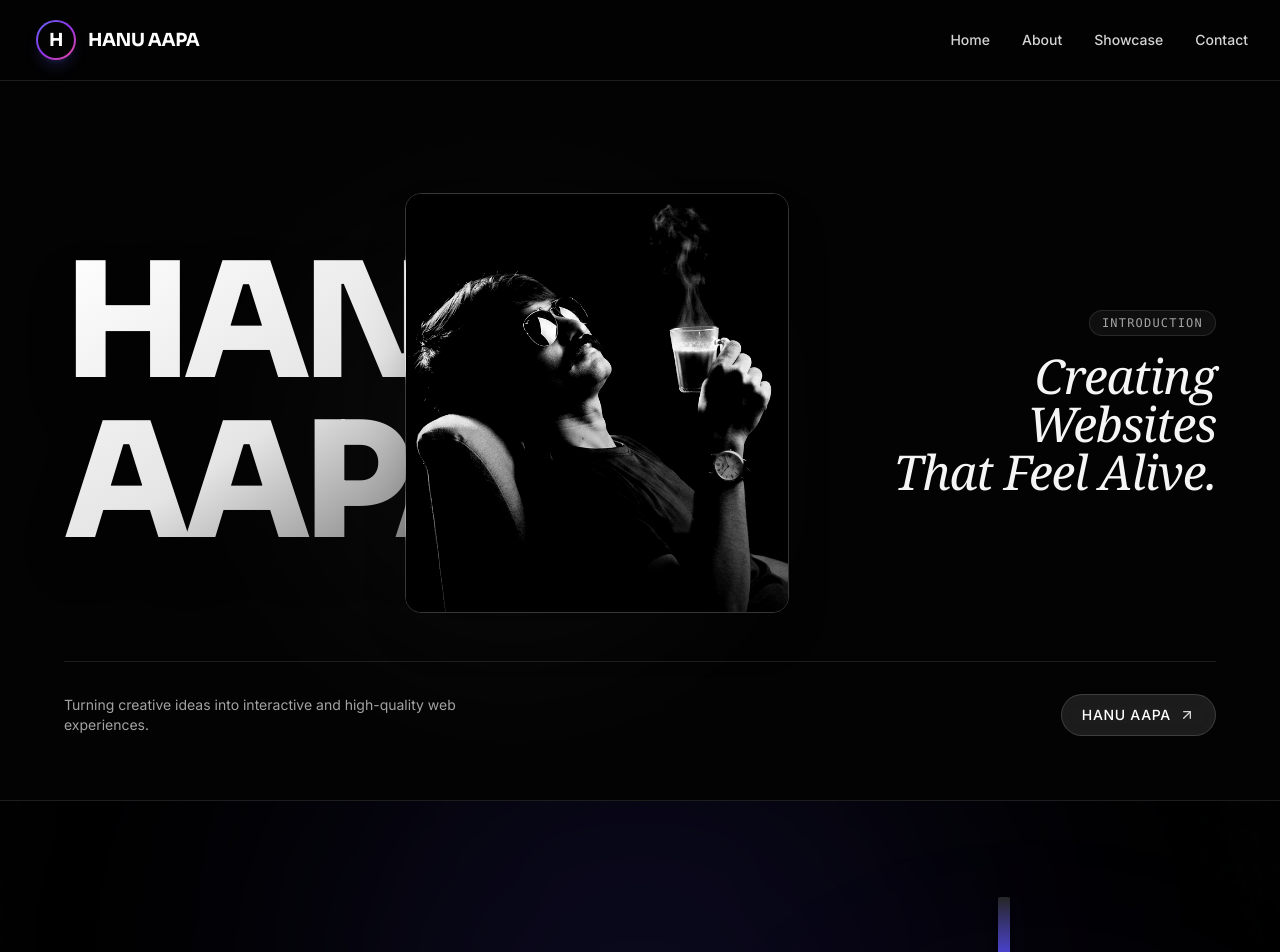
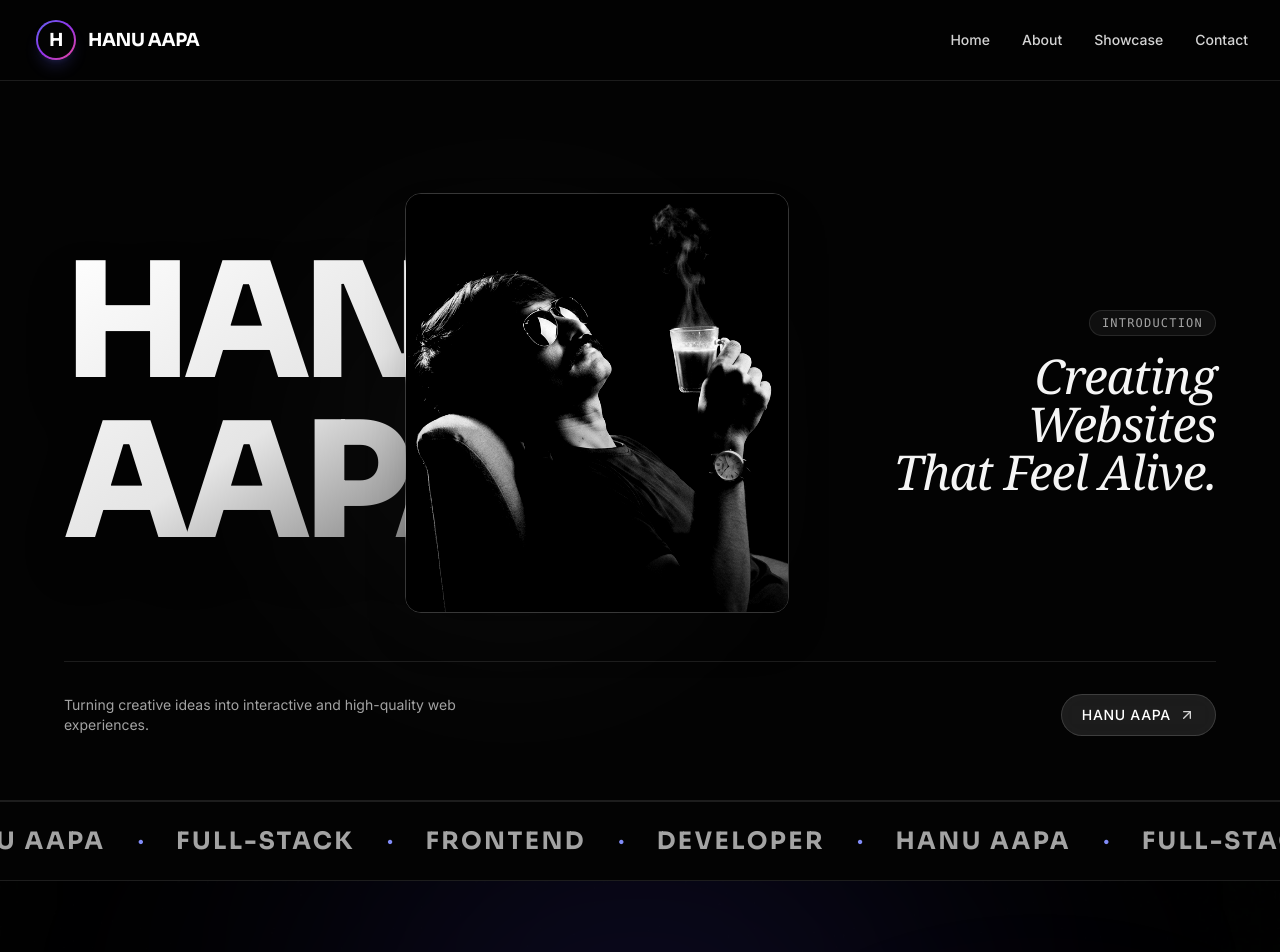
Before and after one commit to Aapa302/My-portfolio-, a Next.js app: page / in a window 1280 px wide. Shown: the top 952 px of the page. Built offline with nearby package versions, Linux system fonts and the light colour scheme.

Commit message:
Add scrolling marquee ticker and fix hero card default visibility
Co-authored-by: Aapa302 <78959644+Aapa302@users.noreply.github.com>

```diff
--- a/app/page.tsx
+++ b/app/page.tsx
@@ -1,6 +1,7 @@
 import Preloader from "@/components/Preloader";
 import Navbar from "@/components/Navbar";
 import IntroBanner from "@/components/IntroBanner";
+import MarqueeTicker from "@/components/MarqueeTicker";
 import Hero from "@/components/Hero";
 import About from "@/components/About";
 import Showcase from "@/components/Showcase";
@@ -14,6 +15,7 @@ export default function Home() {
       <Navbar />
       <main className="flex-grow">
         <IntroBanner />
+        <MarqueeTicker />
         <Hero />
         <About />
         <Showcase />
--- a/components/Hero.tsx
+++ b/components/Hero.tsx
@@ -33,7 +33,7 @@ const techPills = [
 ];
 
 export default function Hero() {
-  const [showCard, setShowCard] = useState(true);
+  const [showCard, setShowCard] = useState(false);
 
   // Motion values for tilt effect
   const mouseX = useMotionValue(0);
@@ -161,13 +161,14 @@ export default function Hero() {
               {showCard && (
                 <motion.div
                   key="id-card"
-                  initial={{ opacity: 0, scale: 0.8, rotate: -8, y: 30 }}
+                  initial={{ opacity: 0, scale: 0.8, rotate: -8, y: -30 }}
                   animate={{ opacity: 1, scale: 1, rotate: 0, y: 0 }}
                   exit={{ opacity: 0, scale: 0.8, rotate: 8, y: -30 }}
                   transition={{ duration: 0.5, ease: [0.16, 1, 0.3, 1] }}
                   onMouseMove={handleMouseMove}
                   onMouseLeave={handleMouseLeave}
                   style={{
+                    originY: 0,
                     rotateX,
                     rotateY,
                     transformStyle: "preserve-3d",
--- /dev/null
+++ b/components/MarqueeTicker.tsx
@@ -0,0 +1,52 @@
+"use client";
+
+import { motion } from "framer-motion";
+
+const items = [
+  "FRONTEND",
+  "DEVELOPER",
+  "HANU AAPA",
+  "FULL-STACK",
+];
+
+// Repeat list multiple times to fill wide screens seamlessly
+const repeatedItems = [...items, ...items, ...items, ...items, ...items, ...items, ...items, ...items];
+
+export default function MarqueeTicker() {
+  return (
+    <div className="w-full h-16 sm:h-20 bg-[#030303] border-y border-white/10 flex items-center overflow-hidden select-none relative z-20">
+      <motion.div
+        className="flex whitespace-nowrap items-center shrink-0"
+        animate={{ x: ["0%", "-50%"] }}
+        transition={{
+          repeat: Infinity,
+          ease: "linear",
+          duration: 20,
+        }}
+      >
+        {/* Render two identical sets inside the moving container for seamless 50% shift loop */}
+        <div className="flex items-center gap-4 sm:gap-6 md:gap-8 px-2 sm:px-4">
+          {repeatedItems.map((item, index) => (
+            <span key={`first-${index}`} className="flex items-center gap-4 sm:gap-6 md:gap-8">
+              <span className="font-display font-bold uppercase tracking-widest text-base sm:text-xl md:text-2xl text-neutral-400 hover:text-white transition-colors duration-200">
+                {item}
+              </span>
+              <span className="text-indigo-400 text-xs sm:text-sm font-bold">•</span>
+            </span>
+          ))}
+        </div>
+
+        <div className="flex items-center gap-4 sm:gap-6 md:gap-8 px-2 sm:px-4">
+          {repeatedItems.map((item, index) => (
+            <span key={`second-${index}`} className="flex items-center gap-4 sm:gap-6 md:gap-8">
+              <span className="font-display font-bold uppercase tracking-widest text-base sm:text-xl md:text-2xl text-neutral-400 hover:text-white transition-colors duration-200">
+                {item}
+              </span>
+              <span className="text-indigo-400 text-xs sm:text-sm font-bold">•</span>
+            </span>
+          ))}
+        </div>
+      </motion.div>
+    </div>
+  );
+}
```
